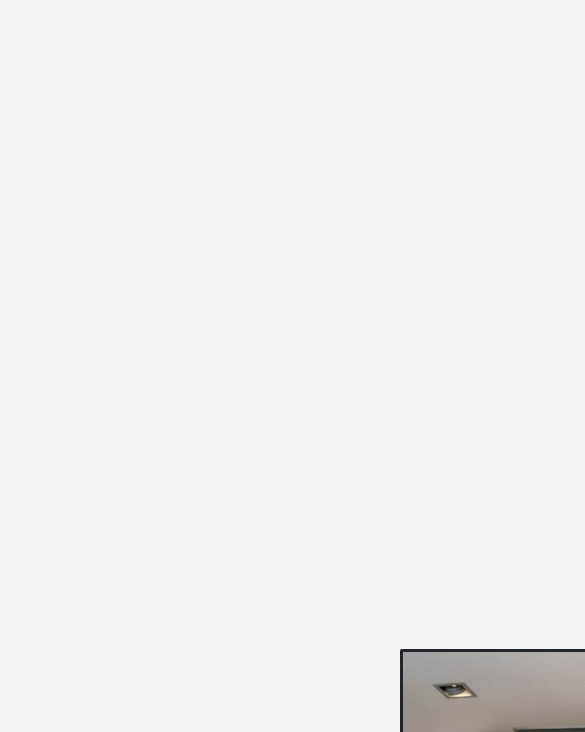
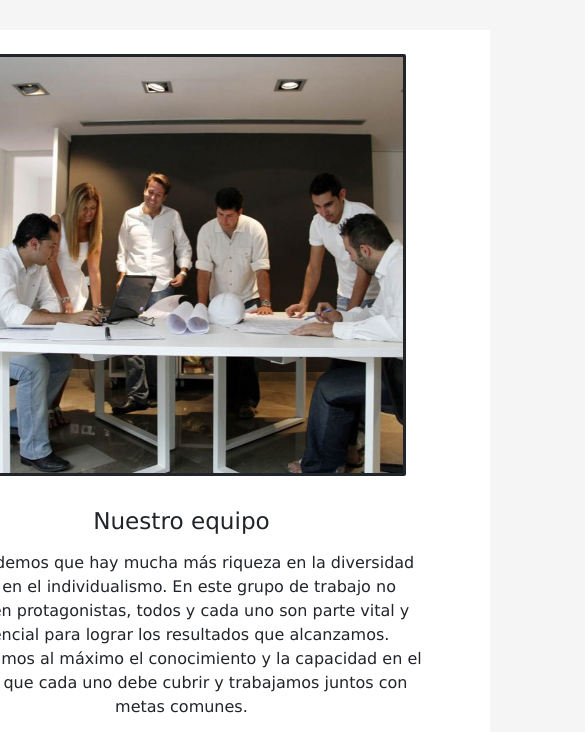
Before and after one commit to facumonza/web-estudio, a plain HTML site: page paginas/nosotros.html in a window 390 px wide. Shown: the part 259-991 px from the top of the page, 585 px wide, since content can reach past the window. Drawn offline with nearby package versions, Linux system fonts and the light colour scheme.

Commit message:
nosotros responsive

```diff
--- a/css/main.css
+++ b/css/main.css
@@ -47,7 +47,7 @@ header div nav ul li {
 .logo {
     display: flex;
     margin-left: 20px;
-    width: 15%;
+    width: 20%;
     height: auto;
 }
 
@@ -122,10 +122,14 @@ h2{
 /* NOSOTROS */
 
 .nosotros {
-    padding: 50px;
-    margin: 50px;
+    margin-top: 50px;
+    margin-bottom: 50px;
     align-items: center;
     justify-content: center;
+    display: grid;
+    grid-template-columns: (2, 1fr);
+    grid-template-rows: (2,1fr);
+    row-gap: 1rem;
 }
 
 p{
@@ -133,25 +137,24 @@ p{
 }
 
 .dato {
-    margin-left: 200px;
-    margin-right: 200px;
-    margin-bottom: 100px;
+    margin-left: 10%;
+    margin-right: 10%;
+    margin-bottom: 5rem;
     display: flex;
     align-items: center;
 }
 
-.nosotros-img{
-    border: solid;
-    border-radius: 2px;
+.div-equipo{
+    margin-right: 5%;
 }
 
 .equipo{
-    margin: 50px;
+    margin-left: 30px;
     text-align: start;
 }
 
 .img-equipo{
-    width: 500px;
+    width: 60vh;
     margin-left: 100px;
     border: solid;
     border-radius: 2px;
@@ -164,17 +167,56 @@ p{
 }
 
 .img-estudio{
-    width: 500px;
+    width: 60vh;
     margin-right: 100px;
     border: solid;
     border-radius: 2px;
 }
+
+@media screen and (max-width: 1024px){
+    .nosotros{
+        margin: 0px;
+    }
+    .dato{
+        margin: 30px 0px 30px 0px;
+        width: 70vh;
+        align-items: center;
+        background-color: white;
+        padding: 1.5rem;
+        flex-direction: column;
+        align-items: center;
+        justify-content: center;
+        gap: 1rem;
+    }
+    .equipo{
+        margin: 1rem;
+        text-align: center;
+    }
+    .img-equipo{
+        margin: 0px;
+        width: 50vh;
+        align-items: center;
+        justify-content: center;
+    }
+    .estudio{
+        margin: 1rem;
+        text-align: center;
+    }
+    .img-estudio{
+        margin: 0px;
+        width: 50vh;
+        align-items: center;
+        justify-content: center;
+    }
+}
+
 
 /* SERVICIOS */
 
 .servicios{
     padding: 20px;
     text-align: center;
+    align-items: center;
 }
 
 .servicios{
@@ -208,7 +250,7 @@ main .div-generico img{
 }
 
 
-@media screen and (min-width: 700px) {
+@media screen and (min-width: 600px) {
     .servicios{
         padding: 2rem 6rem;
         grid-template-columns: repeat(2, 1fr);
@@ -236,6 +278,10 @@ main .div-generico img{
 
 
 /* PROYECTOS */
+
+.proyectos{
+    margin: 50px;
+}
 
 .num-proyecto {
     margin-left: 70px;
--- a/paginas/nosotros.html
+++ b/paginas/nosotros.html
@@ -45,9 +45,9 @@
 
         <div class="dato">
             <div>
-                <img src="../imagenes/equipo.jpg" alt="Nuestro equipo" class="img-equipo">
+                <img class="img-equipo" src="../imagenes/equipo.jpg" alt="Nuestro equipo" >
             </div>
-            <div>
+            <div class="div-equipo">
                 <h3 class="equipo">
                     Nuestro equipo
                 </h3>
@@ -59,7 +59,6 @@
                 </p>
             </div>
         </div>
-
         <div class="dato">
             <div>
                 <h3 class="estudio">
```
Also changed, not shown: paginas/proyectos.html (+8 -11 lines), paginas/servicios.html (+2 -2 lines).
